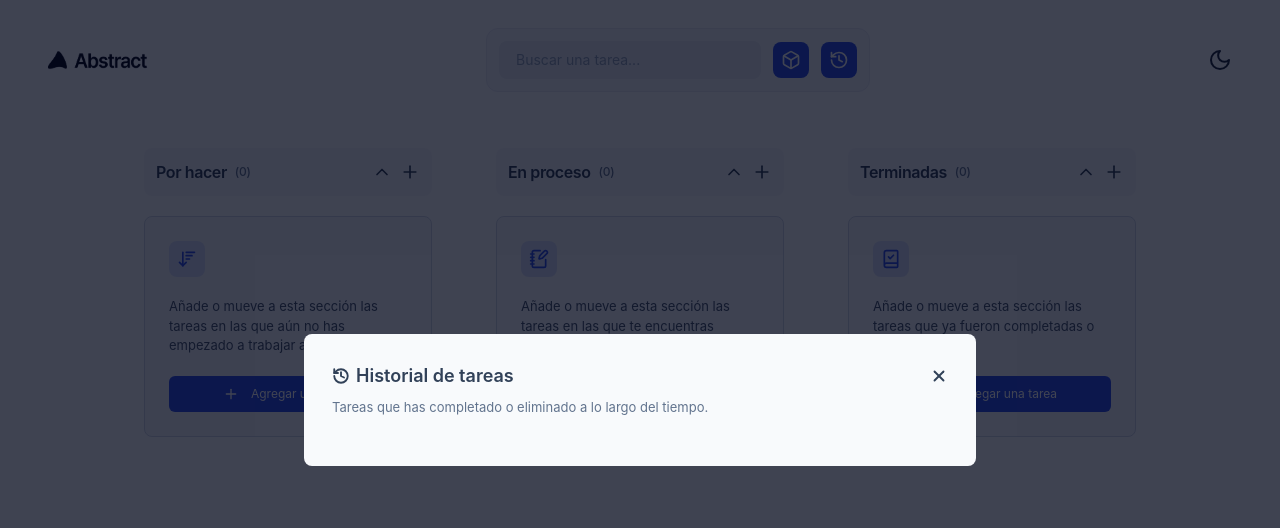
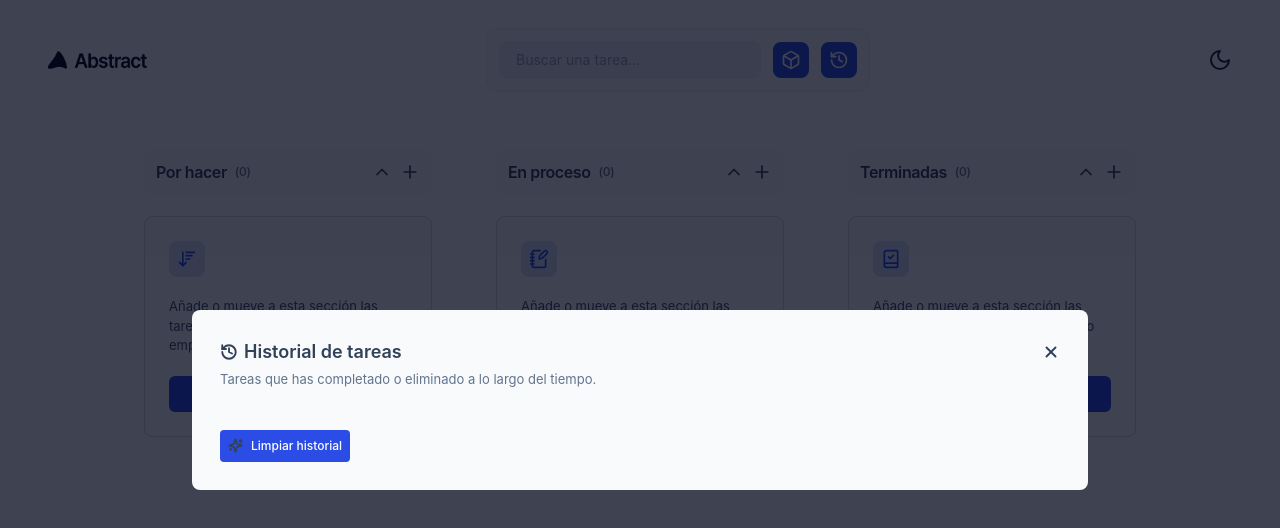
Before and after one commit to kevtorres23/Abstract, a Next.js app in the folder abstract/: page / in a window 1280 px wide. Both pictures are taken after a click on the button 839 px from the left and 60 px from the top of the page. Shown: the top 528 px of the page. Built offline with nearby package versions, Linux system fonts and the light colour scheme.

Commit message:
Ajustes en el layout

```diff
--- a/abstract/src/app/Components/default-task.tsx
+++ b/abstract/src/app/Components/default-task.tsx
@@ -29,8 +29,8 @@ function DefaultVariant(props: DefaultVariantProps) {
     }
 
     return (
-        <div className="w-full sm:p-6 p-4 gap-5 flex flex-col bg-slate-100 dark:bg-slate-900 border border-slate-300 dark:border-slate-800 rounded-lg">
-            <div className="contenido w-full flex flex-col gap-5">
+        <div className="w-full sm:p-6 p-4 gap-5 flex flex-col max-w-full bg-slate-100 dark:bg-slate-900 border border-slate-300 dark:border-slate-800 rounded-lg">
+            <div className="contenido w-full flex flex-col gap-5 wrap-break-word">
                 <div className="p-2 rounded-lg bg-main-blue-15 self-start">{iconVariants[props.sectionName]}</div>
                 <p className="text-slate-600 dark:text-slate-400 text-[13px] font-normal">{descriptionVariants[props.sectionName]}</p>
                 <button onClick={editableTask} className="flex gap-3 md:self-auto sm:self-start self-auto lg:px-5 md:px-2 px-5 items-center justify-center flex-row py-2.5 cursor-pointer rounded-md bg-main-blue">
--- a/abstract/src/app/Components/filled-task.tsx
+++ b/abstract/src/app/Components/filled-task.tsx
@@ -85,7 +85,7 @@ function FilledVariant(props: FilledVariantProps) {
                             </li>)}
                         </div>
 
-                        <div className="contenido w-full flex flex-col gap-1">
+                        <div className="contenido w-full flex flex-col gap-1 wrap-break-word">
                             <h1 className="text-slate-800 dark:text-slate-300 text-md font-bold">{props.tarea.title}</h1>
                             <p className="text-slate-600 dark:text-slate-400 text-sm font-normal">{props.tarea.description}</p>
                         </div>
--- a/abstract/src/app/Components/history-task.tsx
+++ b/abstract/src/app/Components/history-task.tsx
@@ -30,7 +30,7 @@ function HistoryTask(props: HistoryVariantProps) {
                     </li>)}
                 </div>
 
-                <div className="contenido w-full flex flex-col gap-1">
+                <div className="contenido w-full flex flex-col gap-1 wrap-break-word">
                     <h1 className="text-slate-800 dark:text-slate-300 text-md font-bold">{props.taskContent.title}</h1>
                     <p className="text-slate-600 dark:text-slate-400 text-sm font-normal">{props.taskContent.description}</p>
                 </div>
--- a/abstract/src/app/Components/task-history-modal.tsx
+++ b/abstract/src/app/Components/task-history-modal.tsx
@@ -1,6 +1,6 @@
 "use client";
 import React, { useState } from "react";
-import { History, X } from "lucide-react";
+import { History, X, Sparkles } from "lucide-react";
 import { useTaskList } from "../Functions/TasksProvider";
 import HistoryTask from "./history-task";
 
@@ -22,13 +22,15 @@ function TaskHistoryModal() {
 
             {modal && (
                 <div className="modal w-screen h-screen top-0 bottom-0 left-0 right-0 fixed">
-                    <div className="overlay w-screen h-screen md:p-0 px-6 bg-modal-background flex items-center justify-center">
-                        <div className="modal-content flex flex-col bg-slate-50 dark:bg-slate-900 dark:border-2 dark:border-slate-800 rounded-lg max-w-2xl w-full h-auto p-7 gap-5">
-                            <div className="flex flex-col gap-2">
+                    <div className="overlay w-screen h-screen sm:px-12 px-6 py-6 bg-modal-background flex items-center justify-center">
+                        <div className="modal-content flex flex-col bg-slate-50 dark:bg-slate-950 dark:border-2 dark:border-slate-900 rounded-lg max-w-4xl w-full sm:h-auto h-full p-7 gap-5">
+                            <div className="flex flex-col gap-1">
                                 <div className="upper flex flex-row w-full justify-between">
-                                    <div className="title flex flex-row gap-1.5 items-center">
-                                        <History className="text-slate-700 dark:text-slate-300" size={18} strokeWidth={2.5} />
-                                        <h1 className="text-lg font-semibold text-slate-700 dark:text-slate-300">Historial de tareas</h1>
+                                    <div className="flex flex-row gap-2">
+                                        <div className="title flex flex-row gap-1.5 items-center">
+                                            <History className="text-slate-700 dark:text-slate-300" size={18} strokeWidth={2.5} />
+                                            <h1 className="text-lg font-semibold text-slate-700 dark:text-slate-300">Historial de tareas</h1>
+                                        </div>
                                     </div>
 
                                     <button className="close-overlay cursor-pointer" onClick={toggleModal}>
@@ -39,12 +41,17 @@ function TaskHistoryModal() {
                                 <p className="text-[13px] font-normal text-slate-500 dark:text-slate-400">Tareas que has completado o eliminado a lo largo del tiempo.</p>
                             </div>
 
-                            <div className="tasks-container flex flex-row">
+                            <div className="tasks-container grid md:grid-cols-3 sm:grid-cols-2 grid-cols-1 gap-4 sm:max-h-72 h-auto overflow-y-auto">
                                 {tasks.map((tarea, index) => <li key={index}>
                                     <HistoryTask taskContent={tarea}
                                     />
                                 </li>)}
                             </div>
+
+                            <button className="text-white bg-main-blue text-xs rounded-sm p-2 font-medium self-start flex flex-row gap-2 items-center justify-center">
+                                <Sparkles className="text-slate-700 dark:text-slate-300" size={15} strokeWidth={2.5} />
+                                <p>Limpiar historial</p>
+                            </button>
                         </div>
                     </div>
                 </div>
--- a/abstract/src/app/Components/task-section.tsx
+++ b/abstract/src/app/Components/task-section.tsx
@@ -100,8 +100,9 @@ function TaskSection(props: TaskProps) {
     }
 
     return (
-        <div className="w-full flex flex-col gap-5">
+        <div className="w-full flex flex-col gap-5 ">
             <SectionName name={sectionNameVariants[props.sectionName]} taskCounter={lista.length} onAddTask={editableTask} />
+            <div className="grid md:grid-cols-1 sm:grid-cols-2 grid-cols-1">
                 {(lista.length === 0 && taskStatus === "default") && (
                     <DefaultVariant sectionName={props.sectionName} onEditSelected={editableTask} />
 
@@ -138,6 +139,7 @@ function TaskSection(props: TaskProps) {
                     </>
                 )}
             </div>
+        </div>
     )
 }
 
--- a/abstract/src/app/Components/task-wrapper.tsx
+++ b/abstract/src/app/Components/task-wrapper.tsx
@@ -86,7 +86,7 @@ function TaskWrapper() {
     }
 
     return (
-        <div className="w-full h-full flex md:flex-row justify-between lg:gap-16 gap-10 flex-col lg:px-24 sm:px-0">
+        <div className="grid md:grid-cols-3 grid-cols-1 justify-between lg:gap-16 gap-10 lg:px-24 sm:px-0">
             <TaskSection sectionName="porHacer"
                 taskList={sectionTasks.porHacerList}
                 onAdditionRequest={handleAddTask}
```
Lines whose indentation alone changed are shown as unchanged.
